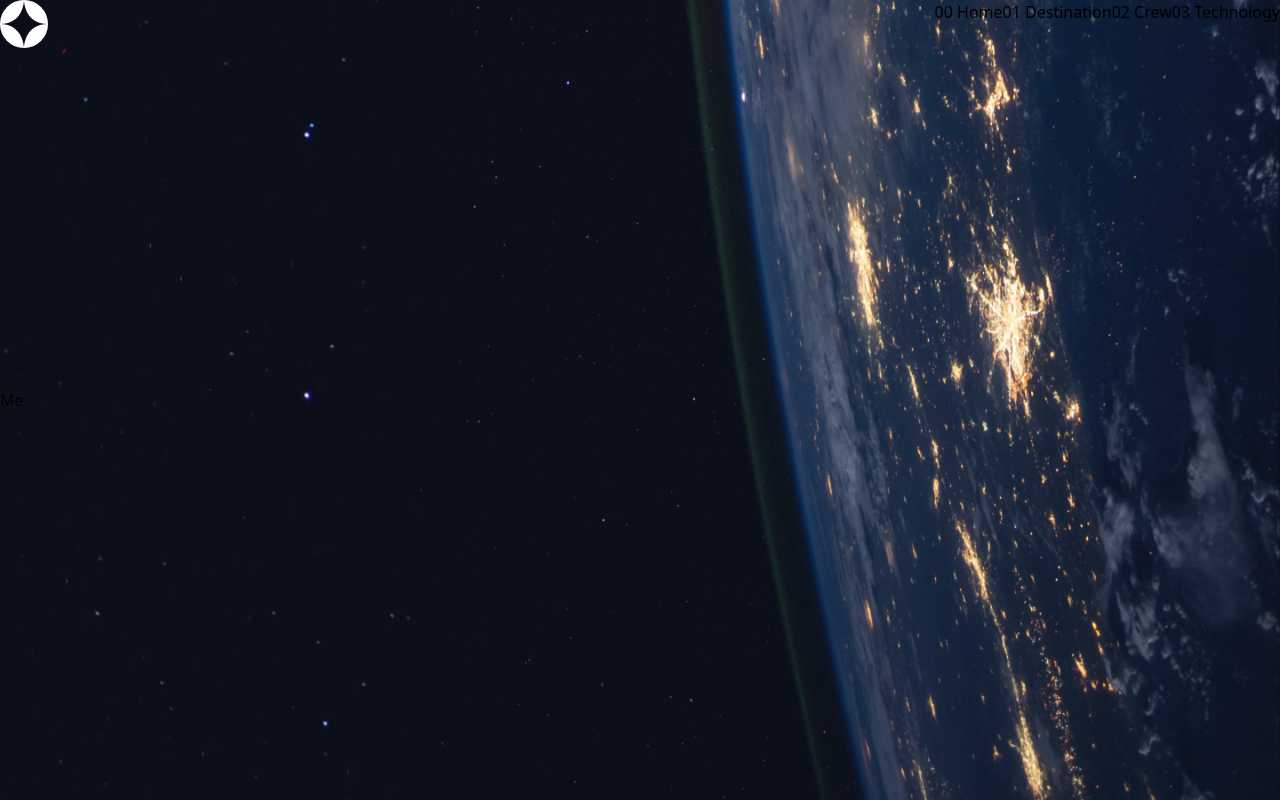
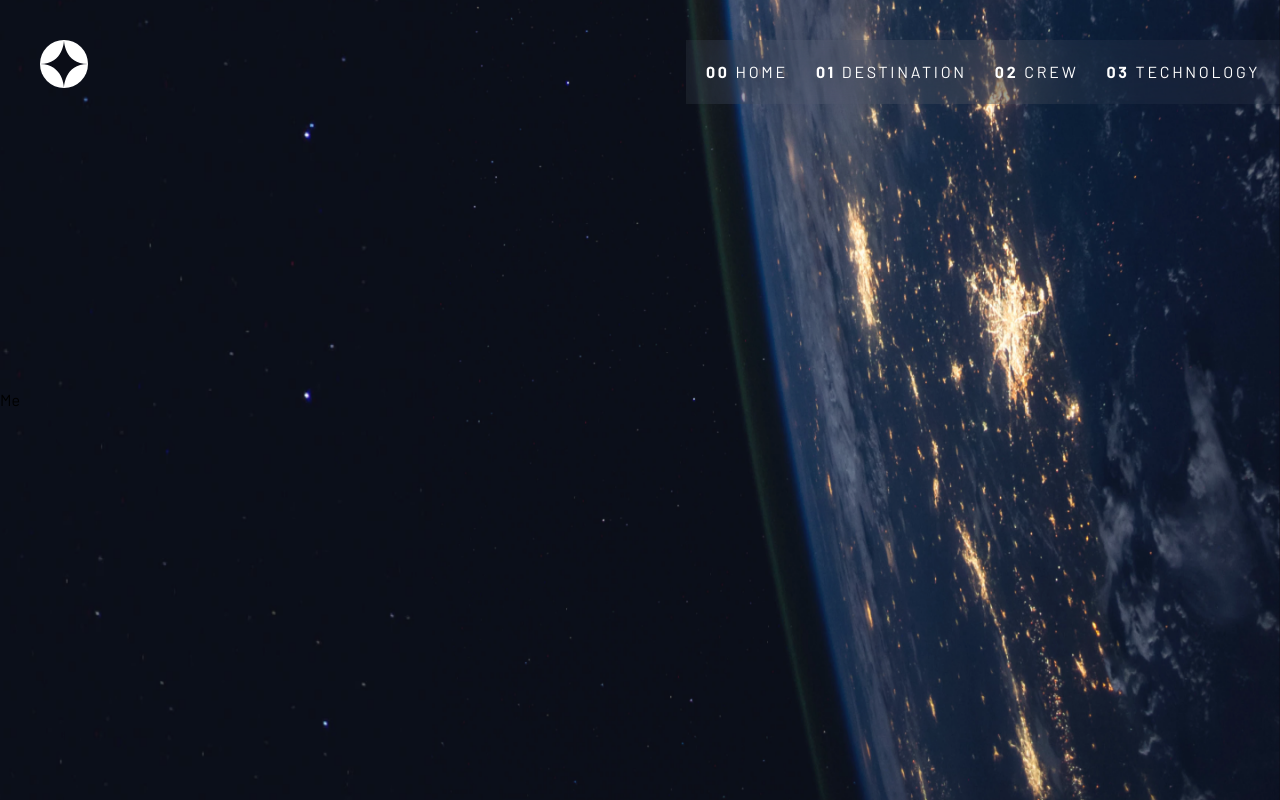
Before and after one commit to fantee-hub/space, a Next.js app: page / in a window 1280 px wide. Built offline with nearby package versions, Linux system fonts and the light colour scheme.

Commit message:
font family

```diff
--- a/components/Nav.js
+++ b/components/Nav.js
@@ -3,17 +3,25 @@ import navIcon from "../public/assets/nav.svg";
 
 function Nav() {
   return (
-    <div className="relative ">
-      <div className="nav-items absolute flex justify-between w-full">
-        <div className="icon-img">
+    <div className="relative font-con">
+      <div className="nav-items absolute flex justify-between w-full py-10">
+        <div className="icon-img ml-10">
           <img src={navIcon.src} alt="nav icon" />
         </div>
-        <div className="nav-list">
-          <ul className="flex">
-            <li>00 Home</li>
-            <li>01 Destination</li>
-            <li>02 Crew</li>
-            <li>03 Technology</li>
+        <div className="nav-list  text-white">
+          <ul className="flex items-center bg-nav-color backdrop-blur-xs px-5 py-5 tracking-wide">
+            <li className="pr-7">
+              <span className="font-bold">00</span> HOME
+            </li>
+            <li className="pr-7">
+              <span className="font-bold">01</span> DESTINATION
+            </li>
+            <li className="pr-7">
+              <span className="font-bold">02</span> CREW
+            </li>
+            <li>
+              <span className="font-bold">03</span> TECHNOLOGY
+            </li>
           </ul>
         </div>
       </div>
--- /dev/null
+++ b/pages/_document.tsx
@@ -0,0 +1,24 @@
+import { Html, Head, Main, NextScript } from "next/document";
+
+export default function Document() {
+  return (
+    <Html lang="en">
+      <Head>
+        <link rel="preconnect" href="https://fonts.googleapis.com" />
+        <link
+          rel="preconnect"
+          href="https://fonts.gstatic.com"
+          crossOrigin="anonymous"
+        />
+        <link
+          href="https://fonts.googleapis.com/css2?family=Barlow:wght@100;200;300;400;500;600;700&display=swap"
+          rel="stylesheet"
+        />
+      </Head>
+      <body>
+        <Main />
+        <NextScript />
+      </body>
+    </Html>
+  );
+}
--- a/styles/index.css
+++ b/styles/index.css
@@ -1,3 +1,9 @@
 @import "tailwindcss/base";
 @import "tailwindcss/components";
 @import "tailwindcss/utilities";
+
+@layer base {
+  html {
+    font-family: "Barlow", sans-serif;
+  }
+}
--- a/tailwind.config.js
+++ b/tailwind.config.js
@@ -8,7 +8,19 @@ module.exports = {
     extend: {
       backgroundImage: {
         "background-1": "url('../public/assets/Bg-1.png')",
+      },
+      colors: {
         "nav-color": "rgba(255, 255, 255, 0.04)",
+      },
+      letterSpacing: {
+        wide: "2.7px",
+      },
+      backdropBlur: {
+        xs: "40.7742px",
+      },
+      fontFamily: {
+        body: ["Barlow", "sans-serif"],
+        con: ["Barlow", "Condensed"],
       },
     },
   },
```
